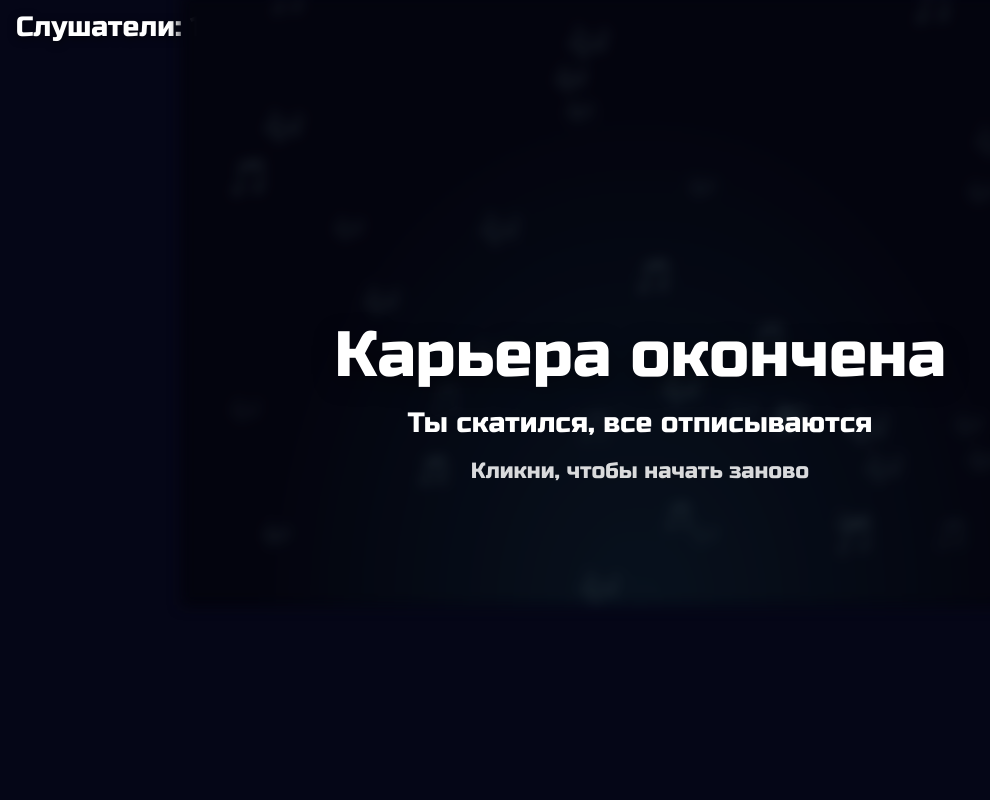
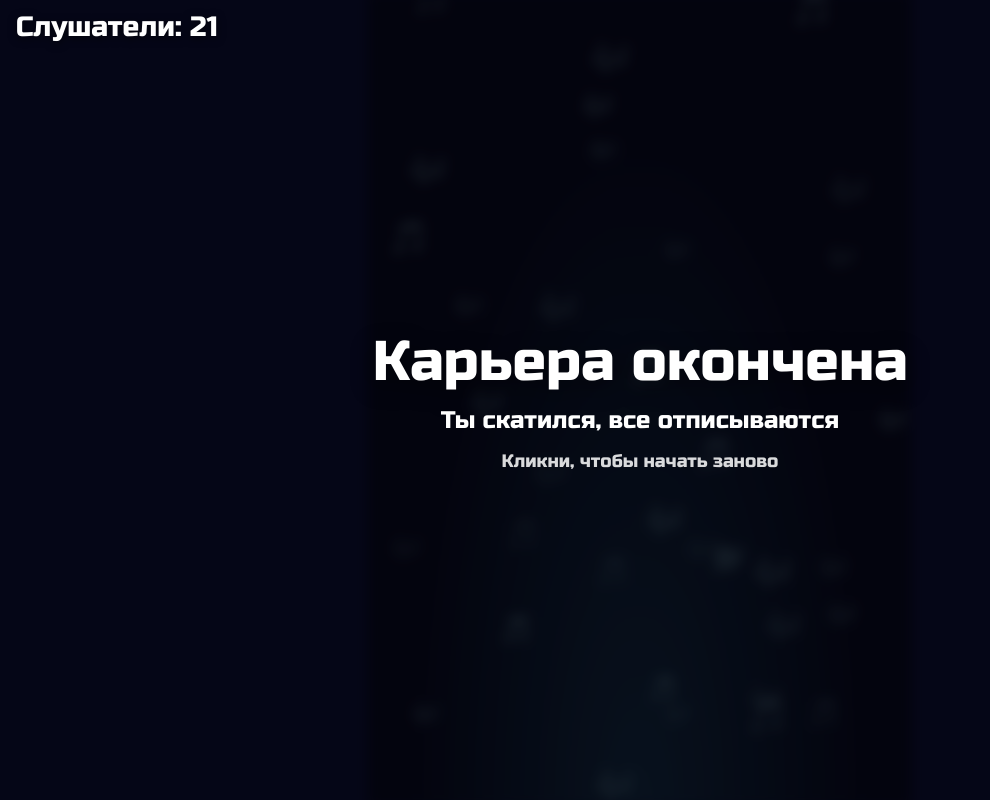
Before and after one commit to dkdanceblog/game, a plain HTML site: page index.html in a window 1280 px wide. Shown: the whole page, without its empty margins (0-990 px from the left). Drawn offline with Linux system fonts and the light colour scheme.

Commit message:
Update index.html

```diff
--- a/index.html
+++ b/index.html
@@ -25,21 +25,26 @@
 
   #overlay { position:fixed; inset:0; display:none; align-items:center; justify-content:center; text-align:center; color:#fff; font-family:'Russo One', sans-serif; pointer-events:none; }
   #overlay.show { display:flex; animation: fadeUp .45s ease forwards; }
-  #card { max-width:min(90vw, 900px); padding:24px 28px; }
-  #title { font-size:64px; margin:0 0 12px; text-shadow:0 6px 24px rgba(0,0,0,.45); }
-  #line1 { font-size:28px; margin:10px 0; }
-  #line2 { font-size:24px; margin:10px 0 0; opacity:0.95; }
-  #hint  { margin-top:18px; font-size:22px; opacity:0.85; }
+  #card { max-width:min(90vw, 900px); max-height:80vh; overflow:auto; padding:20px 22px; }
+  #title { font-size:clamp(28px, 7vw, 56px); margin:0 0 10px; text-shadow:0 6px 24px rgba(0,0,0,.45); }
+  #line1 { font-size:clamp(16px, 4.5vw, 24px); margin:8px 0; line-height:1.25; word-break:break-word; }
+  #line2 { font-size:clamp(14px, 4vw, 20px); margin:8px 0 0; opacity:0.95; line-height:1.25; word-break:break-word; }
+  #hint  { margin-top:14px; font-size:clamp(12px, 3.8vw, 18px); opacity:0.85; }
 
   @keyframes fadeUp {
     from { transform: translateY(12px); opacity:0; }
     to   { transform: translateY(0); opacity:1; }
   }
+
+  /* MOBILE: portrait fit + disable browser gestures on canvas */
+  #game { height: 100vh; width: auto; max-width: 100vw; touch-action: none; }
+
 </style>
+<meta name="viewport" content="width=device-width, initial-scale=1, maximum-scale=1, user-scalable=no"/>
 </head>
 <body>
   <div id="hud">Слушатели: <span id="score">0</span></div>
-  <canvas id="game" width="900" height="600"></canvas>
+  <canvas id="game" width="600" height=" 900"></canvas>
   <canvas id="fx"></canvas>
 
   <div id="overlay">
@@ -243,6 +248,18 @@ function restart(){ stopConfetti(); obstacles=[]; frame=0; score=0; player.x=60;
 
 // Запуск
 loop();
+
+// MOBILE: tap to jump on the canvas (reuse existing click handler)
+(function(){
+  try {
+    var __c = document.getElementById('game');
+    if (__c) {
+      var __tap = function(e){ e.preventDefault(); document.dispatchEvent(new MouseEvent('click', {bubbles:true})); };
+      __c.addEventListener('pointerdown', __tap, {passive:false});
+      __c.addEventListener('touchstart', __tap, {passive:false});
+    }
+  } catch(e){ /* noop */ }
+})();
 </script>
 </body>
 </html>
```
